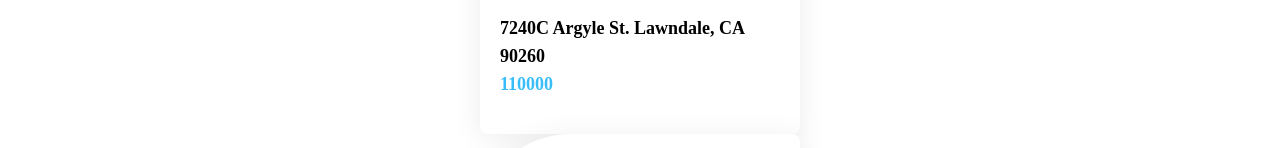
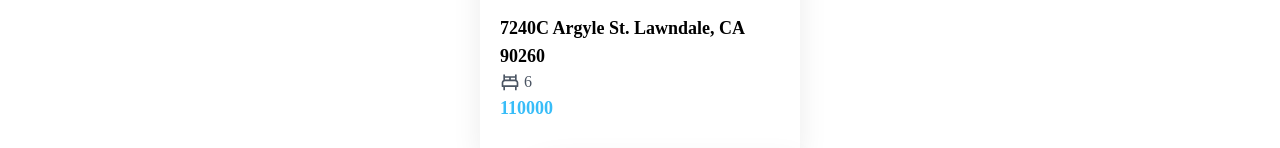
Before and after one commit to SachiniDeSilva/Rent-A-Home, a React (Create React App) app: page / in a window 1280 px wide. Shown: the part 804-952 px from the top of the page. Built offline with nearby package versions, Linux system fonts and the light colour scheme; a web font is replaced by a local one.

Commit message:
add bedroom

```diff
--- a/src/components/House.js
+++ b/src/components/House.js
@@ -15,7 +15,14 @@ const House = ({house }) => {
 
     </div>
     <div className='text-lg font-semibold max-w-[260px]'>{address}</div>
-    <div></div>
+    <div>
+      <div className='flex items-center gap-1 text-gray-600'>
+        <div className='text-[20px]'>
+          <BiBed/>
+        </div>
+        <div>{bedrooms}</div>
+      </div>
+    </div>
     <div className='text-lg font-semibold text-sky-400 mb-4'>{price}</div>
     </div>
 
```
